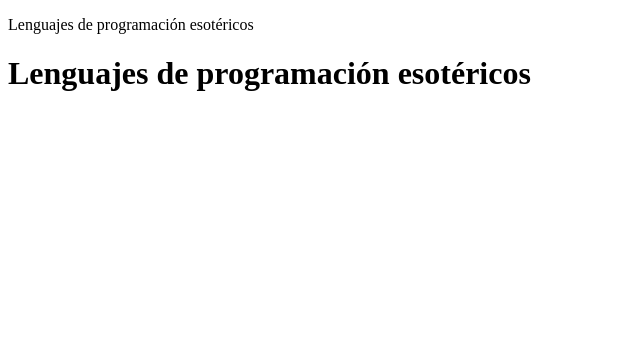
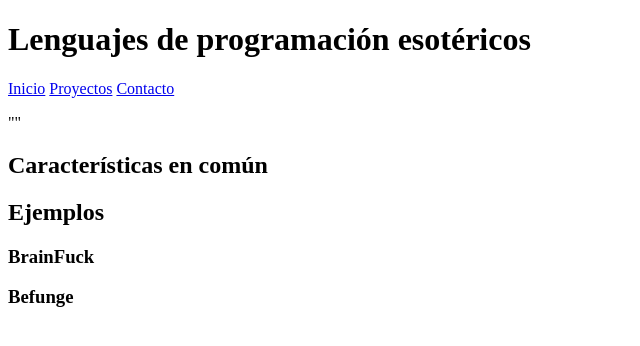
Before and after one commit to Belzebub66/firstprojecthtml, a plain HTML site: page index.html in a window 1280 px wide. Shown: the whole page, without its empty margins (0-640 px from the left). Drawn offline with Linux system fonts and the light colour scheme.

Commit message:
pestañas de nav

```diff
--- a/index.html
+++ b/index.html
@@ -9,24 +9,27 @@
     <script src="js/main.js"></script>
   </head>
   <body>
-    <header><p>Lenguajes de programación esotéricos</p></header>
-    <nav></nav>
+    <header><h1>Lenguajes de programación esotéricos</h1></header>
+    <nav>
+      <a href="#">Inicio</a>
+      <a href="#">Proyectos</a>
+      <a href="#">Contacto</a>
+    </nav>
     <main>
-      <h1>Lenguajes de programación esotéricos</h1>
-      <p></p>
+      <p>""</p>
     </main>
     <article>
-      <h2></h2>
+      <h2>Características en común</h2>
       <h3></h3>
       <p></p>
       <h3></h3>
       <p></p>
     </article>
     <article>
-      <h2></h2>
-      <h3></h3>
+      <h2>Ejemplos</h2>
+      <h3>BrainFuck</h3>
       <p></p>
-      <h3></h3>
+      <h3>Befunge</h3>
       <p></p>
     </article>
     <footer></footer>
```
